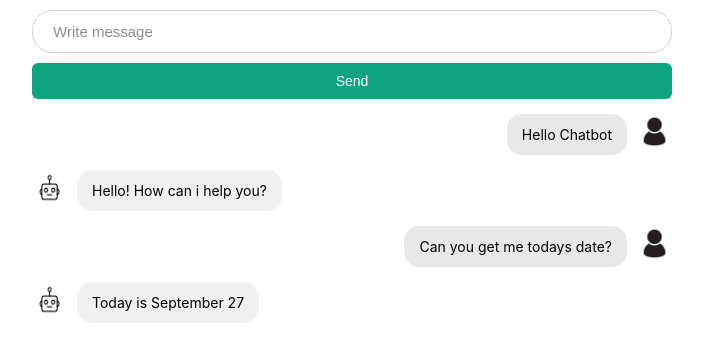
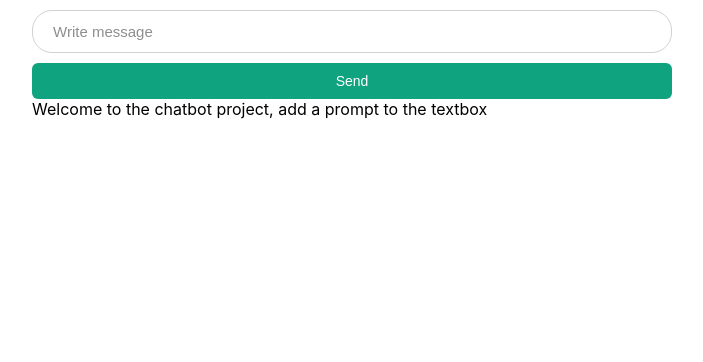
Before and after one commit to savageme6ix/Chat-bot, a React (Vite) app in the folder my-react-app3/: page / in a window 1280 px wide. Shown: the top 362 px of the page, without its empty margins (288-991 px from the left). Built offline with nearby package versions, Linux system fonts and the light colour scheme.

Commit message:
Added a default message for when there are no messages

```diff
--- a/my-react-app3/src/App.jsx
+++ b/my-react-app3/src/App.jsx
@@ -2,20 +2,16 @@ import './App.css'
 import ChatMessage from "./HchatMessage.jsx"
 import Input from './ChatInput.jsx'
 import { useState } from 'react'
+
 function App() {
-    const [message, setChatMessage] = useState([
-    { message: "Hello Chatbot", sender: "user" },
-    { message: "Hello! How can i help you?", sender: "robot" },
-    { message: "Can you get me todays date?", sender: "user" },
-    { message: "Today is September 27", sender: "robot" }
-  ])
+  const [message, setChatMessage] = useState([])
 
- return(
+  return (
     <>
-  <Input ChatMessage={message} setChatMessage={setChatMessage} />
-  <ChatMessage ChatMessage={message} />
-  </>
- )
+      <Input ChatMessage={message} setChatMessage={setChatMessage} />
+      <ChatMessage ChatMessage={message} />
+    </>
+  )
 }
 
 export default App
--- a/my-react-app3/src/HchatMessage.jsx
+++ b/my-react-app3/src/HchatMessage.jsx
@@ -21,13 +21,19 @@ export default function ChatMessage({ChatMessage}) {
     },[ChatMessage])
   return (
     <div ref={chatMessagesRef} className="chat-container">
-      {ChatMessage.map((msg, index) => (
-        <MessageBubble
-          key={index}
-          message={msg.message}
-          sender={msg.sender}
-        />
-      ))}
+      {ChatMessage.length === 0 ? (
+        <p className="no-messages">
+          Welcome to the chatbot project, add a prompt to the textbox
+        </p>
+      ) : (
+        ChatMessage.map((msg, index) => (
+          <MessageBubble
+            key={index}
+            message={msg.message}
+            sender={msg.sender}
+          />
+        ))
+      )}
     </div>
   );
 }
```
